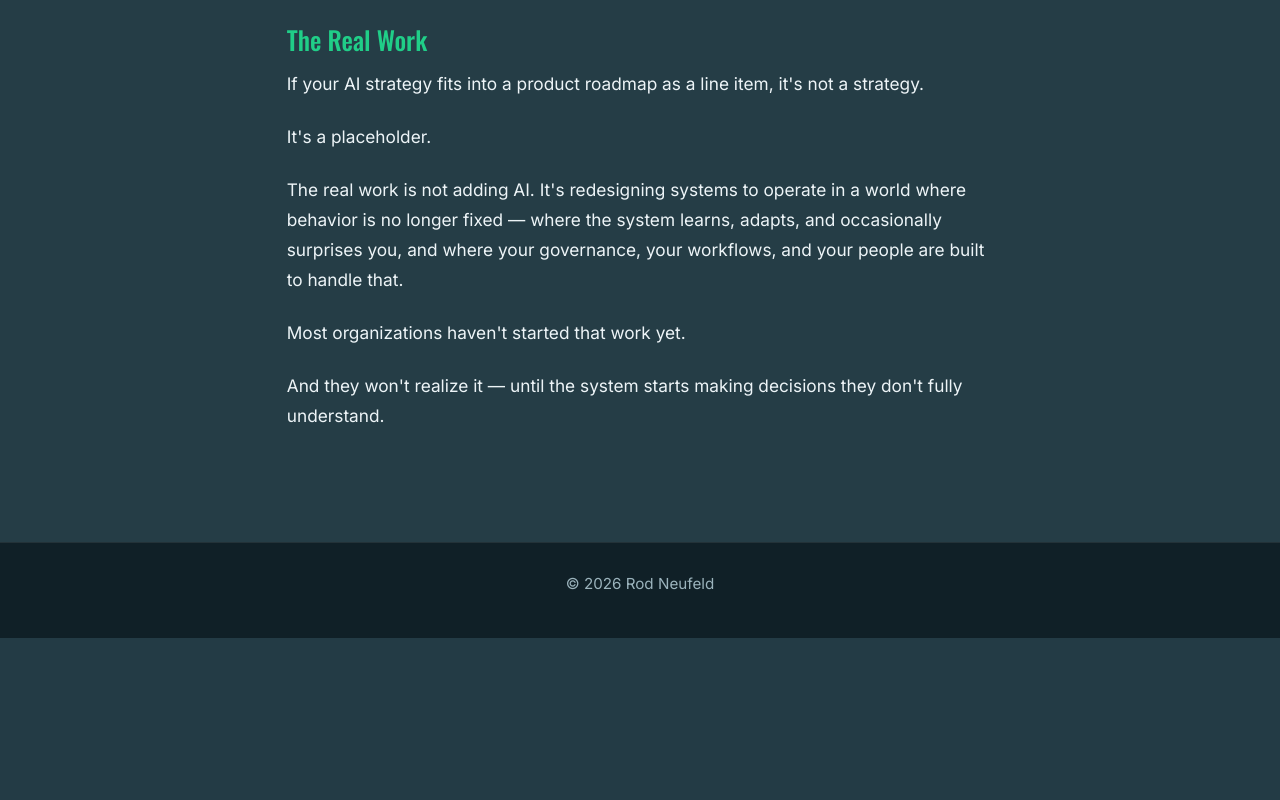
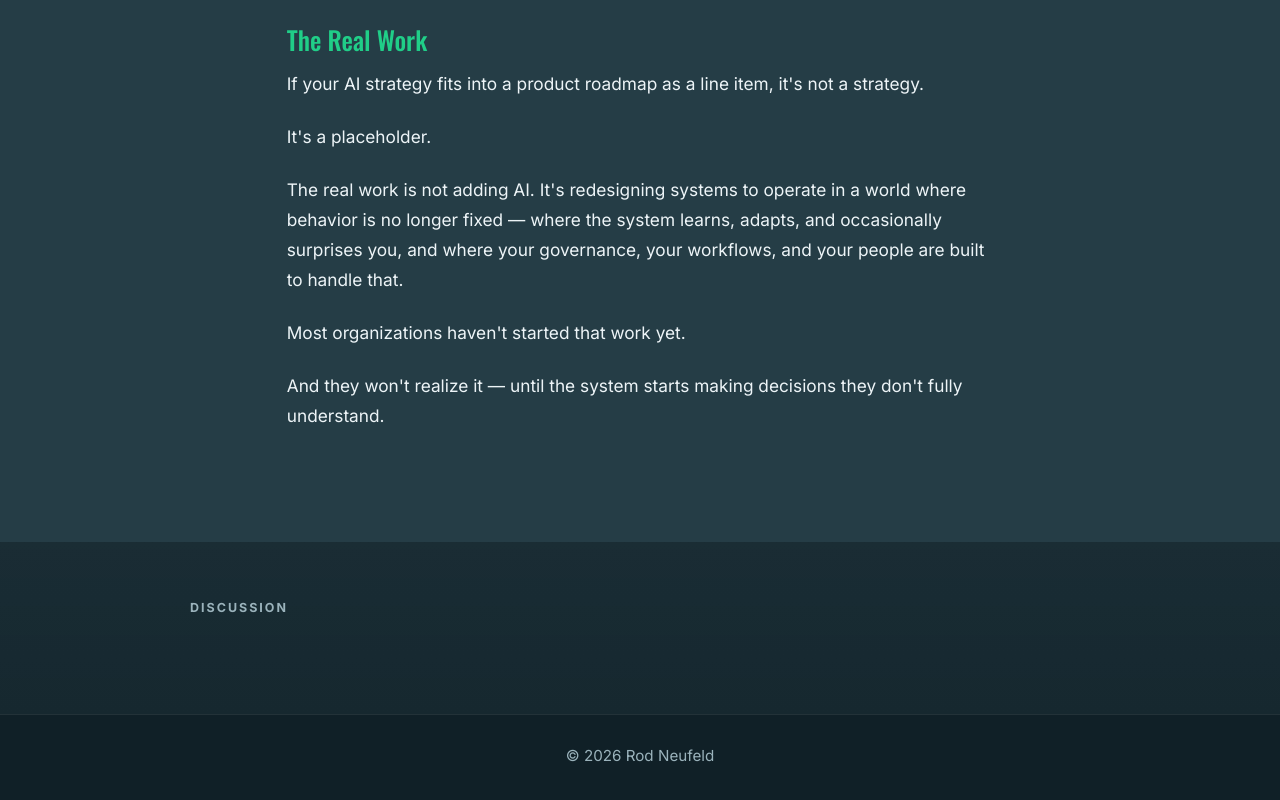
Before and after one commit to rgneufeld/rodneufeld-site, an Eleventy site: page blog/posts/2026-04-21-ai-is-not-a-feature.md in a window 1280 px wide. Shown: the part 3180-3980 px from the top of the page. Before the commit the page ends 3818 px from the top, so only its background shows below. Built offline with nearby package versions, Linux system fonts and the light colour scheme; Eleventy itself is replaced by a stand-in of ours; files that its build step writes are made by us from their sources.

Commit message:
Add Giscus comments to blog posts
Co-Authored-By: Claude Sonnet 4.6 <noreply@anthropic.com>

```diff
--- a/_includes/post.njk
+++ b/_includes/post.njk
@@ -20,4 +20,25 @@ layout: base.njk
       {{ content | safe }}
     </div>
   </div>
+
+  <div class="post-comments section section-dark">
+    <div class="container narrow">
+      <p class="comments-label">Discussion</p>
+      <script src="https://giscus.app/client.js"
+              data-repo="rgneufeld/rodneufeld-site"
+              data-repo-id="R_kgDOR6ZTrA"
+              data-category="Announcements"
+              data-category-id="DIC_kwDOR6ZTrM4C64fE"
+              data-mapping="pathname"
+              data-strict="0"
+              data-reactions-enabled="1"
+              data-emit-metadata="0"
+              data-input-position="bottom"
+              data-theme="dark_dimmed"
+              data-lang="en"
+              crossorigin="anonymous"
+              async>
+      </script>
+    </div>
+  </div>
 </div>
--- a/assets/css/style.css
+++ b/assets/css/style.css
@@ -737,6 +737,19 @@ a { color: inherit; }
   border-top: 1px solid var(--line-strong);
 }
 
+.post-comments {
+  padding-top: 56px;
+  padding-bottom: 72px;
+}
+.comments-label {
+  margin: 0 0 24px;
+  font-size: 0.78rem;
+  font-weight: 700;
+  text-transform: uppercase;
+  letter-spacing: 0.16em;
+  color: var(--muted-2);
+}
+
 /* ── End Blog ─────────────────────────────────────── */
 
 .footer-trademark {
```
